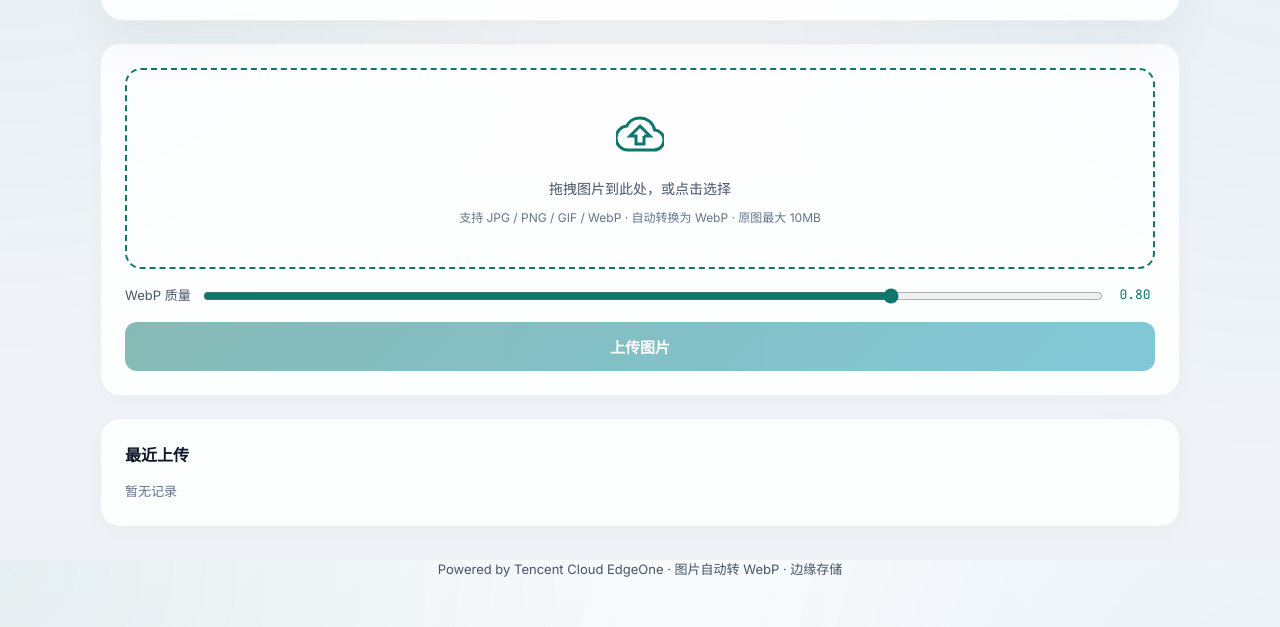
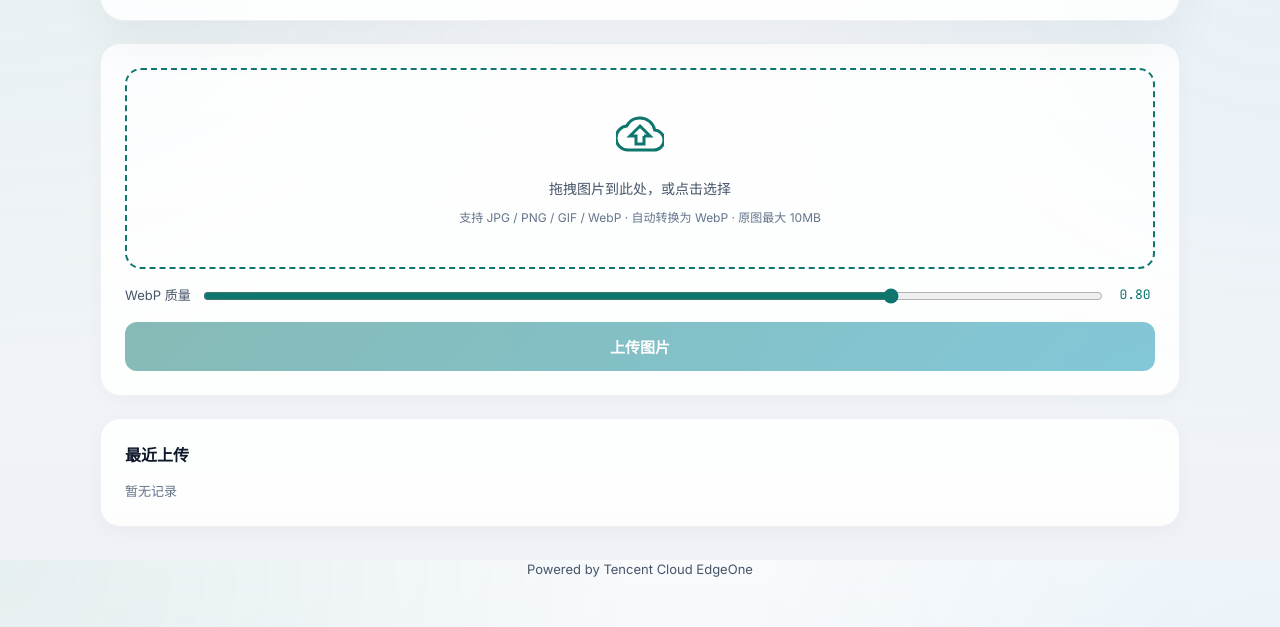
Before and after one commit to q8284/pic, a website: page index.html in a window 1280 px wide. Shown: the part 240-867 px from the top of the page. Drawn offline with Linux system fonts and the light colour scheme.

Commit message:
Update index.html

```diff
--- a/index.html
+++ b/index.html
@@ -200,7 +200,7 @@
     </main>
 
     <footer class="footer">
-      <p>Powered by Tencent Cloud EdgeOne · 图片自动转 WebP · 边缘存储</p>
+      <p>Powered by Tencent Cloud EdgeOne</p>
     </footer>
   </div>
 
```
